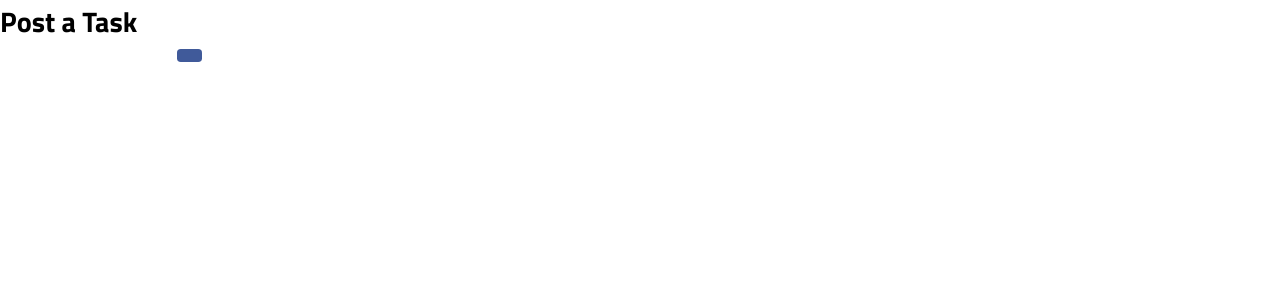
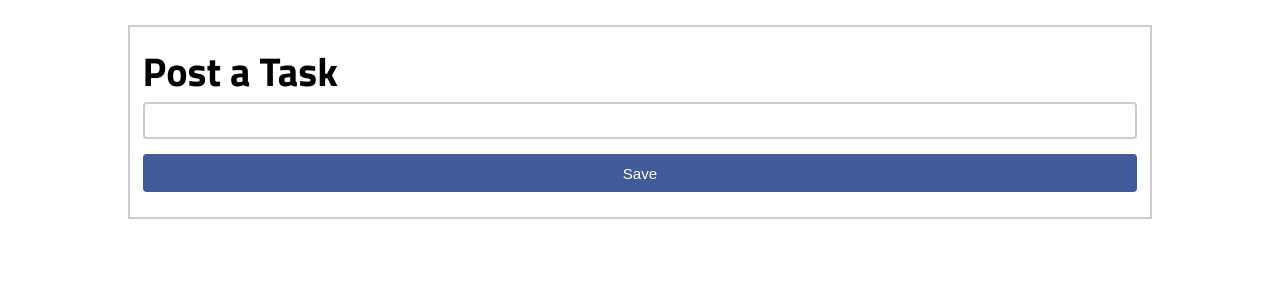
Before and after one commit to EstefaniaTamCri/training-react, a React (Create React App) app: page / in a window 1280 px wide. Shown: the top 300 px of the page. Built offline with nearby package versions, Linux system fonts and the light colour scheme.

Commit message:
css en el TasksInput

```diff
--- a/src/components/Tasks/TasksInput.js
+++ b/src/components/Tasks/TasksInput.js
@@ -9,7 +9,7 @@ const TasksInput = (props) => {
           <h2>Post a Task</h2>
         </label>
         <input type="text" id="new-task" />
-        <SubmitButton />
+        <SubmitButton type="subit" >Save </SubmitButton>
       </div>
     </form>
   );
--- a/src/components/Tasks/TasksInput.module.css
+++ b/src/components/Tasks/TasksInput.module.css
@@ -0,0 +1,21 @@
+form{
+    width: 80%;
+    height: 80%;
+    border: 2px solid #ccc;
+    margin: 2em auto;
+    padding: 1em;
+    display: flex;
+    flex-direction: column;
+    justify-content: center;
+}
+h2{
+    font-size: 3.2em;
+}
+
+input{
+    border: 2px solid #ccc;
+    color: white;
+    width: 100%;
+    padding: 0.7em 1.5em;
+    border-radius: 0.3rem;
+}
--- a/src/components/UI/Button/SubmitButton.js
+++ b/src/components/UI/Button/SubmitButton.js
@@ -3,9 +3,12 @@ import styled from "styled-components";
 const SubmitButton = styled.button`
   background-color: #405a9a;
   border-radius: 0.3rem;
+  padding: 0.7em 1.5em;
   color: white;
-  padding: 0.5rem 1rem;
-  margin: 0.5rem 0;
+  margin-top: 1em;
+  margin-bottom: 0.8em;
+  font-size: 1.2rem;
+  width: 100%;
   trasition: background-color 0.3s ease-out;
   &&:hover {
     background-color: #4954AC;
@@ -13,4 +16,6 @@ const SubmitButton = styled.button`
 `;
 
 
+
+
 export default SubmitButton;
```
